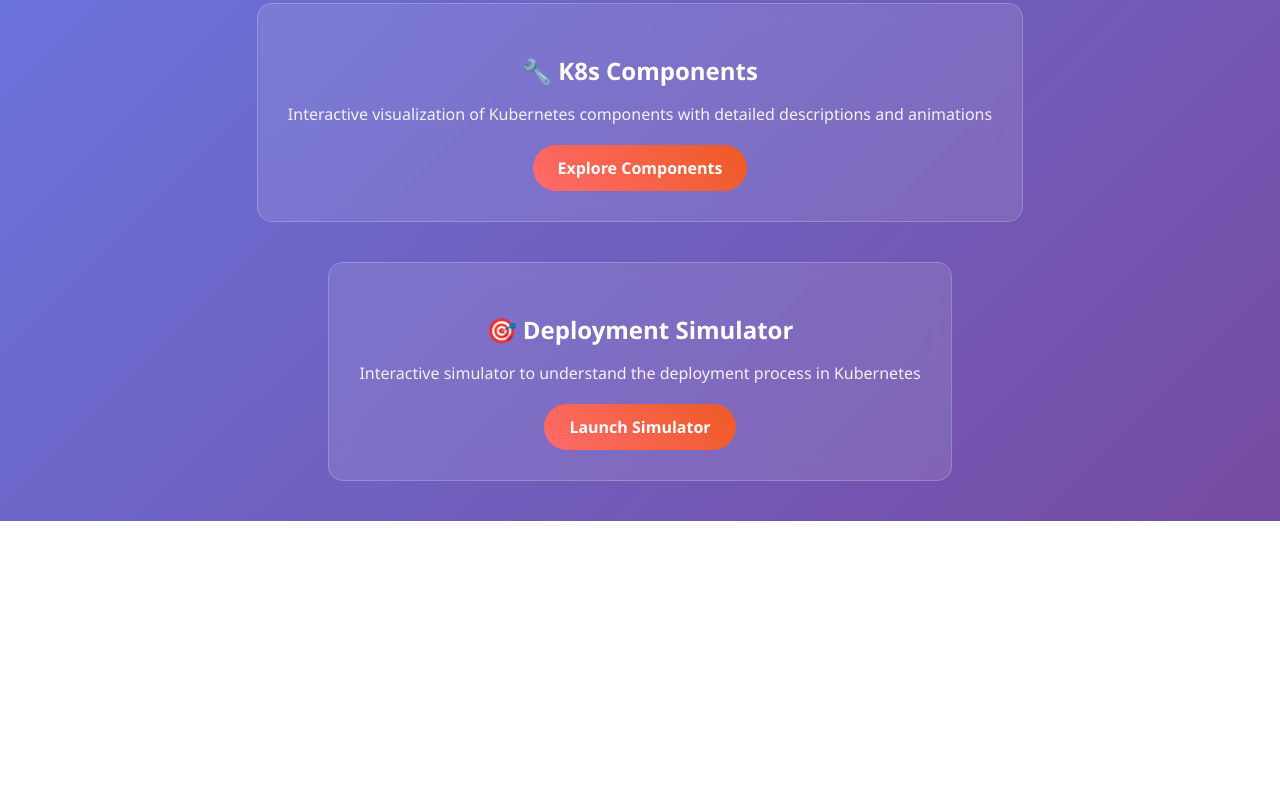
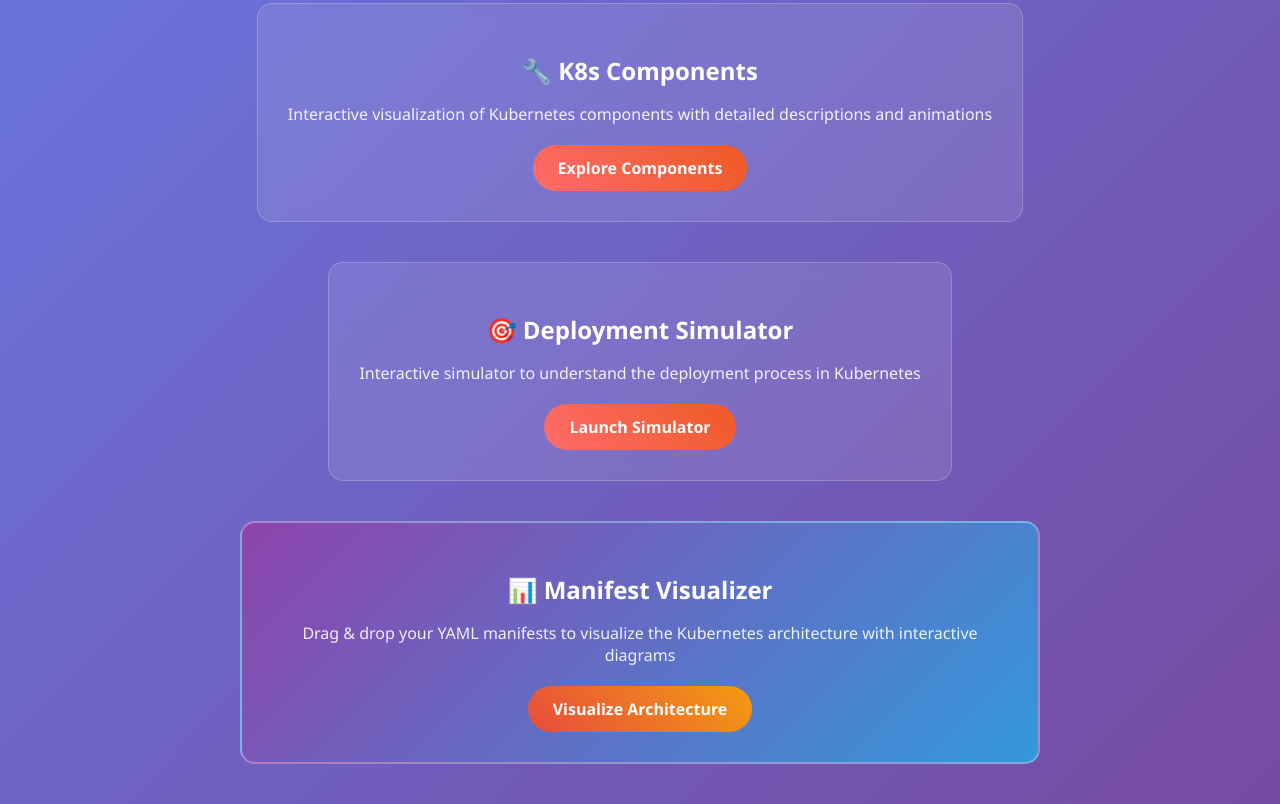
Before and after one commit to n0cl0ud/k8s, a plain HTML site: page docs/index.html in a window 1280 px wide. Shown: the part 524-1328 px from the top of the page. Before the commit the page ends 1045 px from the top, so only its background shows below. Drawn offline with Linux system fonts and the light colour scheme.

Commit message:
fix
Signed-off-by: n0cl0ud <n0cl0ud@proton.me>

```diff
--- a/docs/index.html
+++ b/docs/index.html
@@ -91,6 +91,12 @@
                 <p>Interactive simulator to understand the deployment process in Kubernetes</p>
                 <a href="k8s-deployment-simulator.html" class="btn">Launch Simulator</a>
             </div>
+
+            <div class="tool-card" style="background: linear-gradient(135deg, #8e44ad, #3498db); border: 2px solid rgba(255,255,255,0.3);">
+                <h2>📊 Manifest Visualizer</h2>
+                <p>Drag & drop your YAML manifests to visualize the Kubernetes architecture with interactive diagrams</p>
+                <a href="k8s-manifest-visualizer.html" class="btn" style="background: linear-gradient(45deg, #e74c3c, #f39c12);">Visualize Architecture</a>
+            </div>
         </div>
     </div>
 </body>
```
